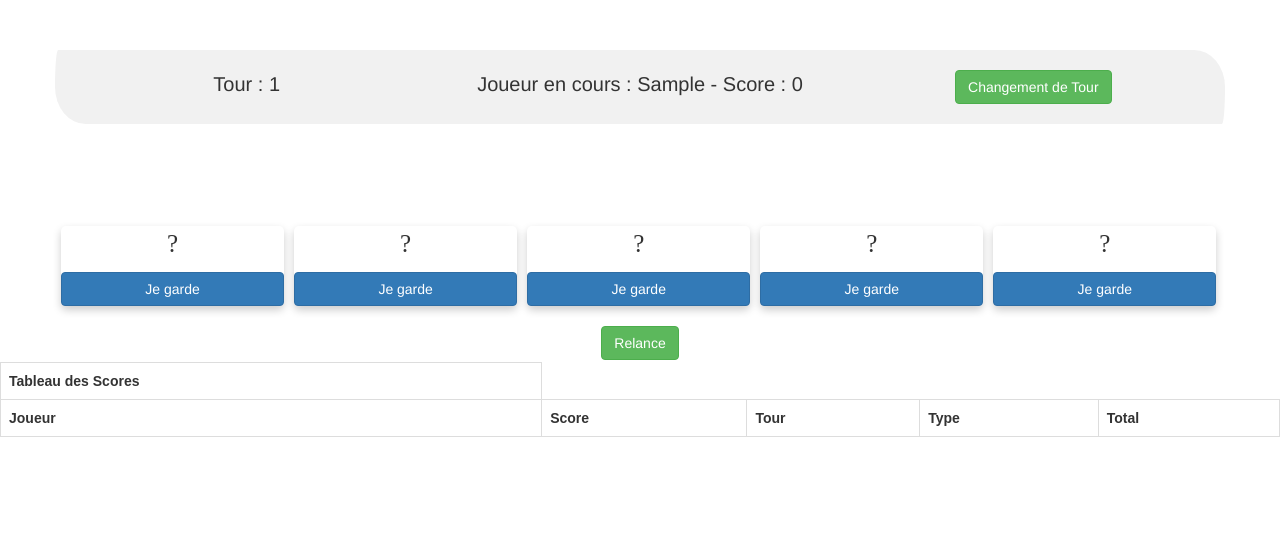
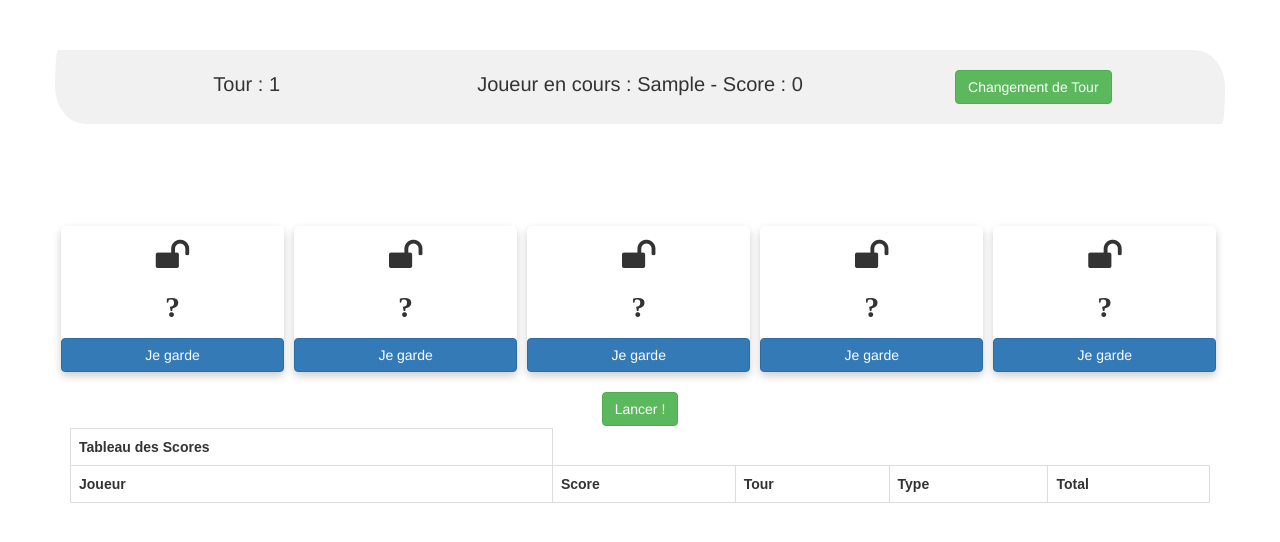
Before and after one commit to Sylvain-Caron/JeuDeYams, an Angular app: page / in a window 1280 px wide. Both pictures are taken after typing "Sample", "Sample" into the empty fields and a click on the button "VALIDER". Shown: the top 542 px of the page. Built offline with nearby package versions, Linux system fonts and the light colour scheme.

Commit message:
modification lock unlock et css card

```diff
--- a/src/app/dice.service.ts
+++ b/src/app/dice.service.ts
@@ -40,6 +40,10 @@ export class DiceService {
     }
   }
 
+  unlockDice(dice : Dice) {
+    dice.lock = false;
+  }
+
   resetDice(listDice : Dice[]) {
     for(var dice of listDice) {
       dice.relance = 3;
@@ -55,5 +59,4 @@ export class DiceService {
     }
     return false;
   }
-
 }
--- a/src/app/dice/dice.component.html
+++ b/src/app/dice/dice.component.html
@@ -39,8 +39,9 @@
         align-content: center;
     }
     p{
-        font-size: 25px;
+        font-size: 30px;
         font-family: Bebas;
+        font-weight: bold;
     }
 
     .button-52 {
@@ -85,14 +86,16 @@
 <div class="container">
     <div class="row">
         <div class="col">
-            <div *ngFor="let dice of allDice" class="card" style="width: 19.1%;">
-                <h5 *ngIf="dice.lock" class="card-header" style="text-align: center; font-size:36px"><i class="fa fa-lock"></i></h5>
+            <div *ngFor="let dice of allDice;" class="card" style="width: 19.1%;">
+                <h5 *ngIf="dice.lock" class="card-header" style="text-align: center; font-size:36px;"><i class="fa fa-lock"></i></h5>
+                <h5 *ngIf="!dice.lock" class="card-header" style="text-align: center; font-size:36px"><i class="fa fa-unlock"></i></h5>
                 <div class="card-body">
                     <p class="card-text" style="text-align:center;">
                         <span *ngIf="dice.valeur == 0">?</span>
                         <span *ngIf="dice.valeur != 0">{{ dice.valeur }}</span>
                     </p>
-                    <button style="width: 100%;" class="btn btn-primary" (click)="callLock(dice)">Je garde</button>
+                    <button *ngIf="dice.lock" style="width: 100%;" class="btn btn-danger" (click)="callUnlock(dice)">Je laisse</button>
+                    <button *ngIf="!dice.lock" style="width: 100%;" class="btn btn-primary" (click)="callLock(dice)">Je garde</button>
                     <!-- margin: 0 25% 0 32.6%;  -->
                 </div>
             </div>
@@ -100,7 +103,6 @@
     </div>
     <br/>
     <div id="my_centered_buttons">
-        <button class="btn btn-success" (click)="callRelance()">Relance</button>
-        <!-- id="btn-relance" -->
+        <button class="btn btn-success" (click)="callRelance()">Lancer !</button>
     </div>
 </div>
--- a/src/app/dice/dice.component.ts
+++ b/src/app/dice/dice.component.ts
@@ -20,9 +20,7 @@ export class DiceComponent implements OnInit {
 
   allDice = [this.D1,this.D2,this.D3,this.D4,this.D5]
 
-
   @Output() dicesEmitter = new EventEmitter();
-
 
   ngOnInit(): void {
   }
@@ -40,4 +38,7 @@ export class DiceComponent implements OnInit {
     this.diceS.lock(dice)
   }
 
+  callUnlock(dice : Dice) {
+    this.diceS.unlockDice(dice)
+  }
 }
--- a/src/app/tab-score/tab-score.component.html
+++ b/src/app/tab-score/tab-score.component.html
@@ -16,6 +16,7 @@
     }
 </style>
 
+<div class="container">
   <table>
       <thead>
           <th><span>Tableau des Scores</span></th>
@@ -38,3 +39,4 @@
           </tr>
       </tbody>
   </table>
+</div>
```
Lines whose indentation alone changed are shown as unchanged.
